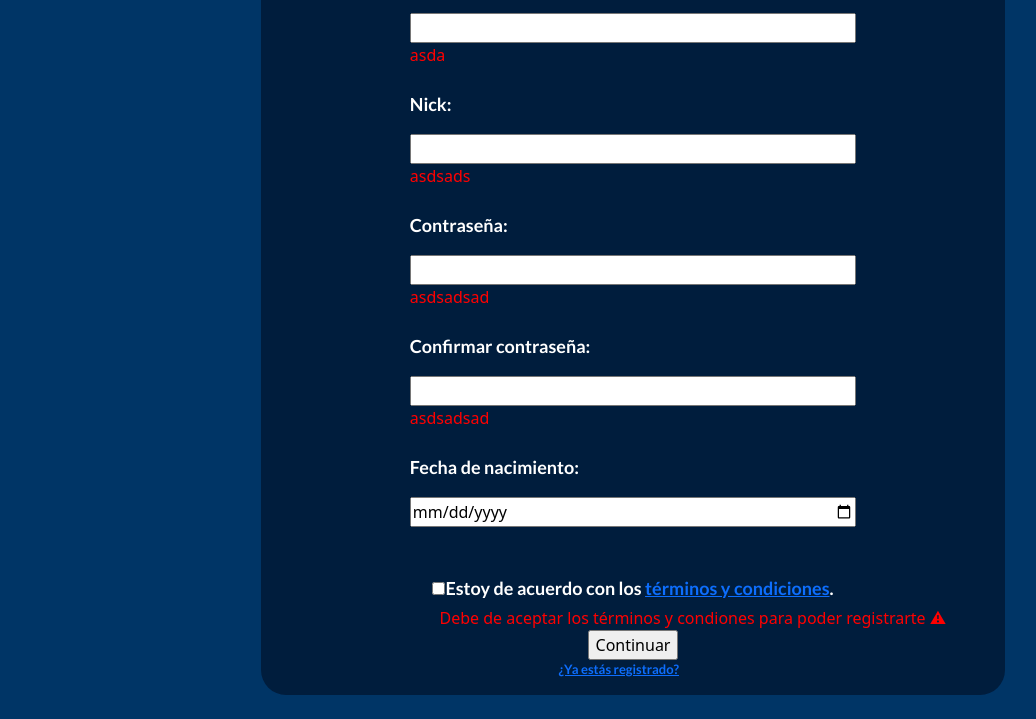
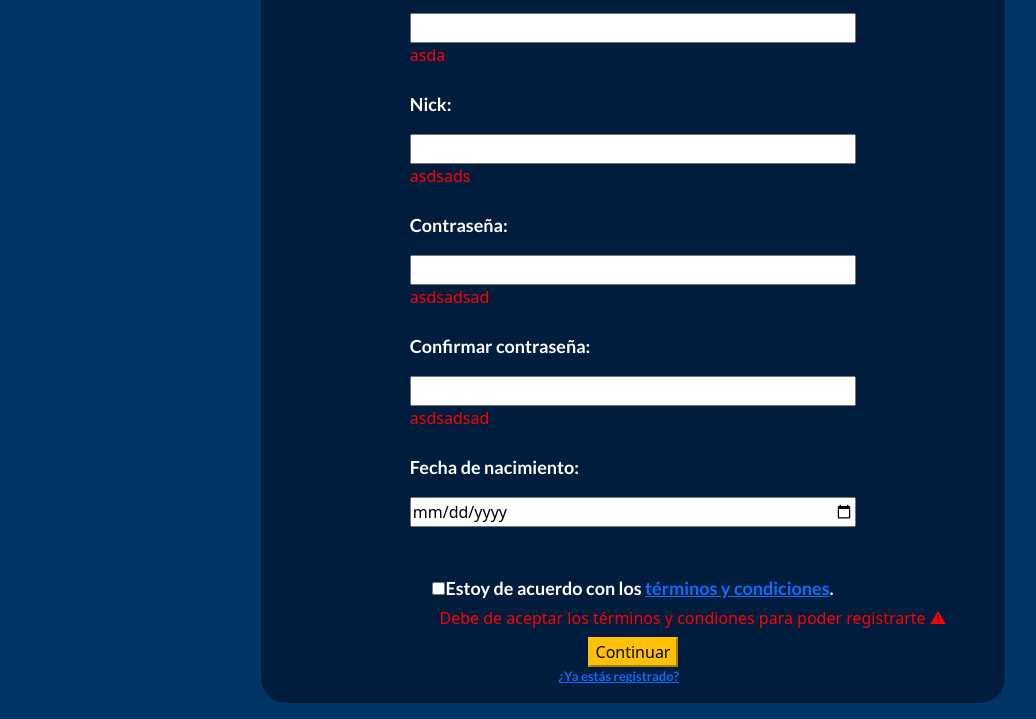
Before and after one commit to thicco-catto/pokebook, a plain HTML site: page registro.html in a window 1280 px wide. Shown: the part 184-903 px from the top of the page, without its empty margins (7-1043 px from the left). Drawn offline with nearby package versions, Linux system fonts and the light colour scheme.

Commit message:
Btn continuar registro format

```diff
--- a/css/StyleRegistro.css
+++ b/css/StyleRegistro.css
@@ -105,7 +105,7 @@ p.smallText{
   border-color: #ffc107;
 }
 
-.btn {
+.btnContinue {
 text-align: center;
 margin-top: 1%;
 }
--- a/registro.html
+++ b/registro.html
@@ -58,7 +58,10 @@
           <p for ="Terms" class="Terms mb-1 "> <input type="checkbox" id="Terms" name="Terms" />Estoy de acuerdo con los <a href="download/Terminos y Condiciones.pdf" download="download/TerminosyCondiciones.pdf">términos y condiciones</a>.</p>
           <label style="color:red ; margin-left:24%;">Debe de aceptar los términos y condiones para poder registrarte ⚠</label>
 
-          <div class="center"><input type="submit" class="normal"  value = "Continuar"></div>
+          <div class="btnContinue">
+            <input class="boton-continuar" type="submit" value="Continuar"></input>
+           </div>
+
          <p for="Already" class="small"><a href="login.html">¿Ya estás registrado?</a> </p>
 
       </form>
```
